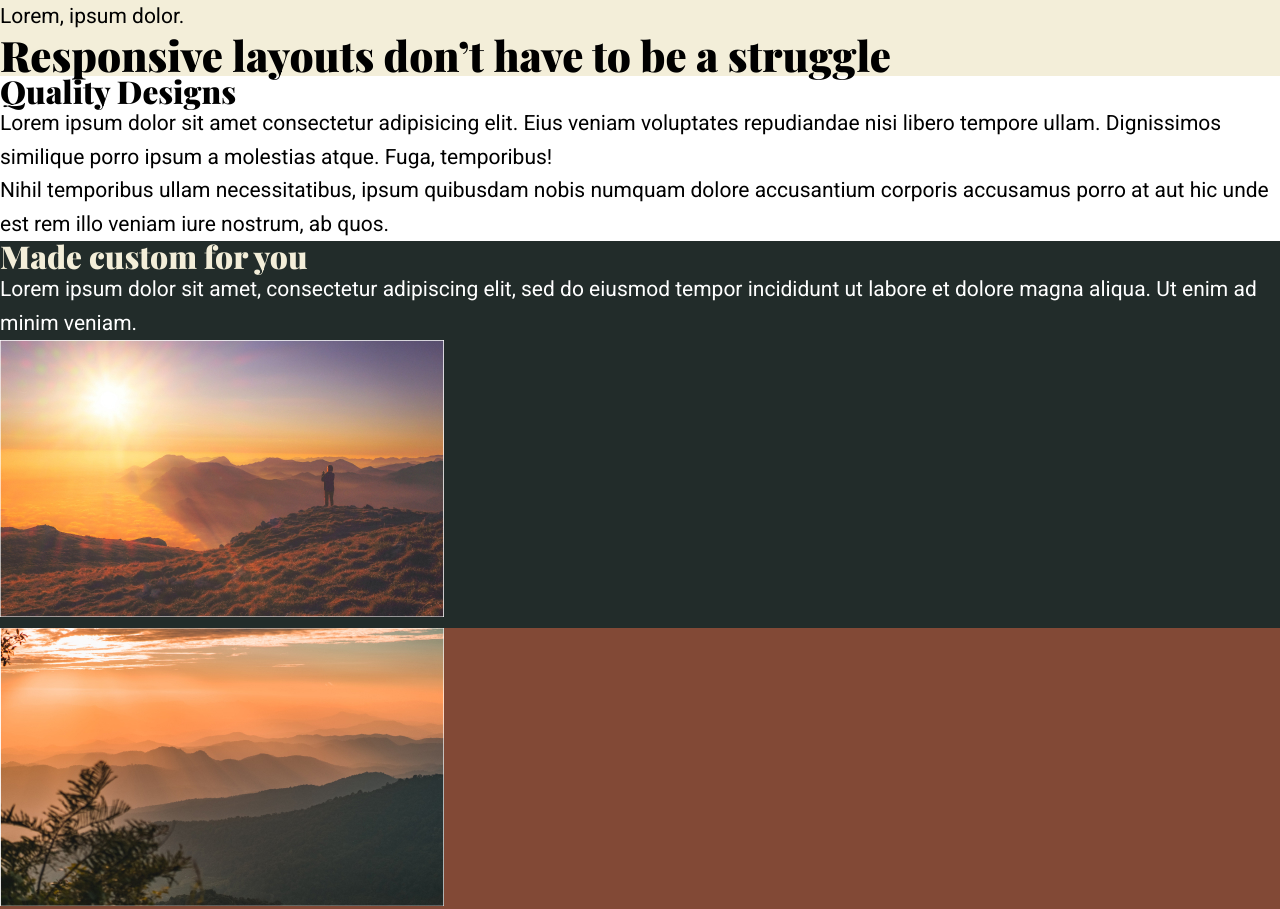
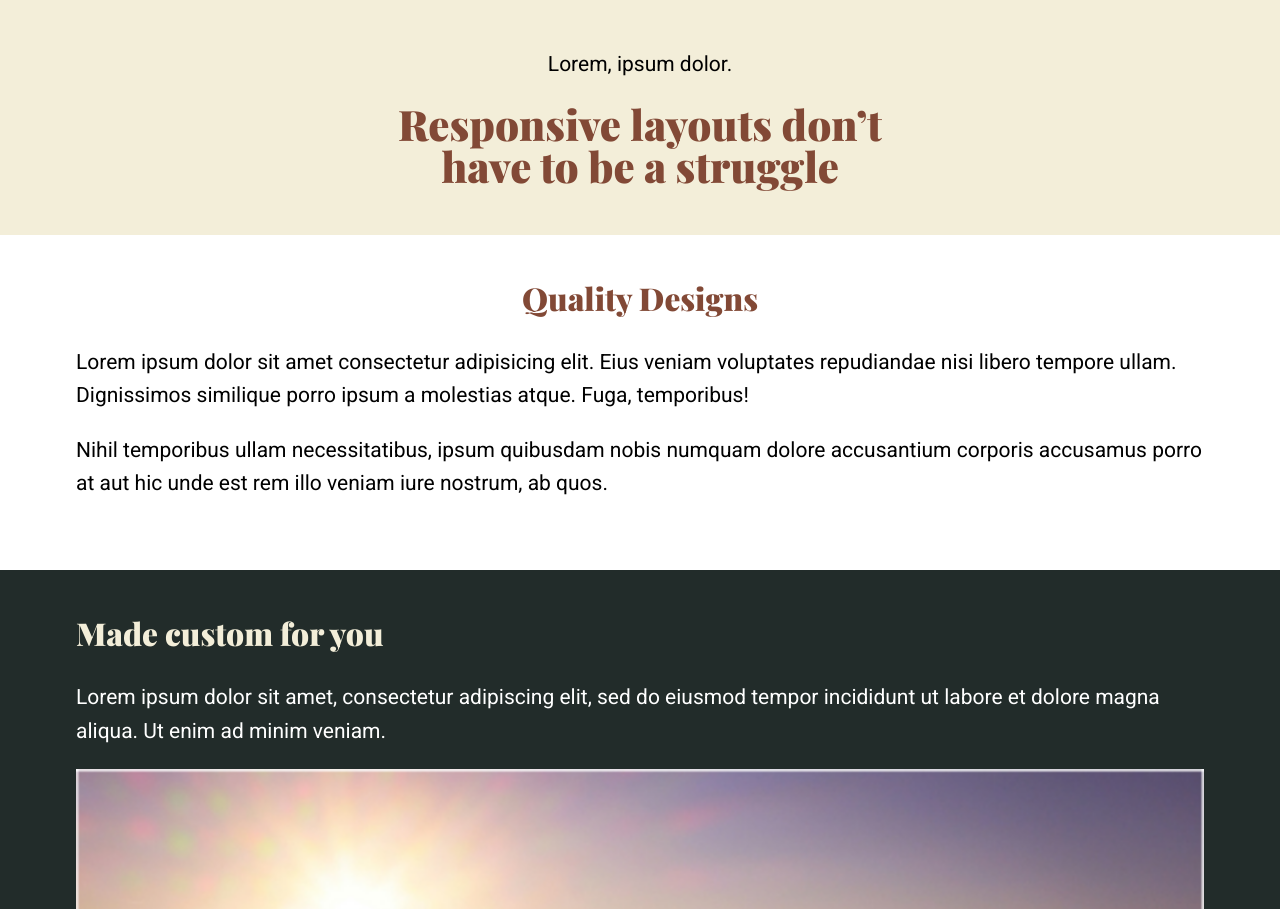
Before and after one commit to thenameiswiiwin/responsive-made-easy, a plain HTML site: page index.html in a window 1280 px wide. Shown: the top 909 px of the page. Drawn offline with nearby package versions, Linux system fonts and the light colour scheme.

Commit message:
CSS layout

```diff
--- a/css/main.css
+++ b/css/main.css
@@ -12,8 +12,8 @@
 	--fw-normal: 400;
 	--fw-black: 700;
 
-	--min-height: 660px;
-	--max-width: 1128px;
+	--min-height: 41.25rem;
+	--max-width: 70.5rem;
 }
 
 *,
@@ -32,23 +32,49 @@ body {
 body,
 h1,
 h2,
-h3,
 p {
 	margin: 0;
 }
 
+img {
+	display: block;
+	width: 100%;
+}
+
 /* TYPOGRAPHY */
 h1,
-h2,
-h3 {
+h2 {
+	color: var(--clr-primary-brown);
 	font-family: var(--ff-secondary);
 	font-weight: var(--fw-black);
 	line-height: 1;
 }
 
 /* LAYOUT */
+header,
+section {
+	padding: 3rem 0;
+}
+
+h2,
+p {
+	margin-bottom: 1em;
+}
+
+.container {
+	margin-inline: auto;
+	width: min(90%, var(--max-width));
+}
+
+.container--narrow {
+	max-width: 35rem;
+}
 
 /* UTILITY CLASSES */
+.text-center {
+	text-align: center;
+}
+
 .bg-beige {
 	background-color: var(--clr-primary-beige);
 }
--- a/index.html
+++ b/index.html
@@ -17,37 +17,42 @@
 	</head>
 	<body>
 		<header class="bg-beige text-center">
+			<div class="container container--narrow">
 				<p>Lorem, ipsum dolor.</p>
 				<h1>Responsive layouts don’t have to be a struggle</h1>
+			</div>
 		</header>
 
 		<section class="bg-white">
+			<div class="container">
 				<h2 class="text-center">Quality Designs</h2>
 				<div class="split">
 					<div>
 						<p>
 							Lorem ipsum dolor sit amet consectetur adipisicing elit. Eius veniam
-						voluptates repudiandae nisi libero tempore ullam. Dignissimos similique porro
-						ipsum a molestias atque. Fuga, temporibus!
+							voluptates repudiandae nisi libero tempore ullam. Dignissimos similique
+							porro ipsum a molestias atque. Fuga, temporibus!
 						</p>
 					</div>
 					<div>
 						<p>
 							Nihil temporibus ullam necessitatibus, ipsum quibusdam nobis numquam dolore
-						accusantium corporis accusamus porro at aut hic unde est rem illo veniam iure
-						nostrum, ab quos.
+							accusantium corporis accusamus porro at aut hic unde est rem illo veniam
+							iure nostrum, ab quos.
 						</p>
+					</div>
 				</div>
 			</div>
 		</section>
 
 		<section class="bg-green">
+			<div class="container">
 				<div class="split">
 					<div>
 						<h2>Made custom for you</h2>
 						<p>
-						Lorem ipsum dolor sit amet, consectetur adipiscing elit, sed do eiusmod tempor
-						incididunt ut labore et dolore magna aliqua. Ut enim ad minim veniam.
+							Lorem ipsum dolor sit amet, consectetur adipiscing elit, sed do eiusmod
+							tempor incididunt ut labore et dolore magna aliqua. Ut enim ad minim veniam.
 						</p>
 					</div>
 					<div>
@@ -57,8 +62,10 @@
 						/>
 					</div>
 				</div>
+			</div>
 		</section>
 		<section class="bg-brown">
+			<div class="container">
 				<div class="split">
 					<div>
 						<img src="./img/image-02.jpg" alt="Mountain with sun setting" />
@@ -66,10 +73,11 @@
 					<div>
 						<h2>Created with care</h2>
 						<p>
-						Felis donec et odio pellentesque diam volutpat. Aliquam purus sit amet luctus
-						venenatis. Turpis in eu mi bibendum neque egestas congue quisque egestas.
-						Pellentesque sit amet porttitor eget dolor morbi non.
+							Felis donec et odio pellentesque diam volutpat. Aliquam purus sit amet
+							luctus venenatis. Turpis in eu mi bibendum neque egestas congue quisque
+							egestas. Pellentesque sit amet porttitor eget dolor morbi non.
 						</p>
+					</div>
 				</div>
 			</div>
 		</section>
```
Also changed, not shown: TODO.md (+1 -1 lines). Lines whose indentation alone changed are shown as unchanged.
